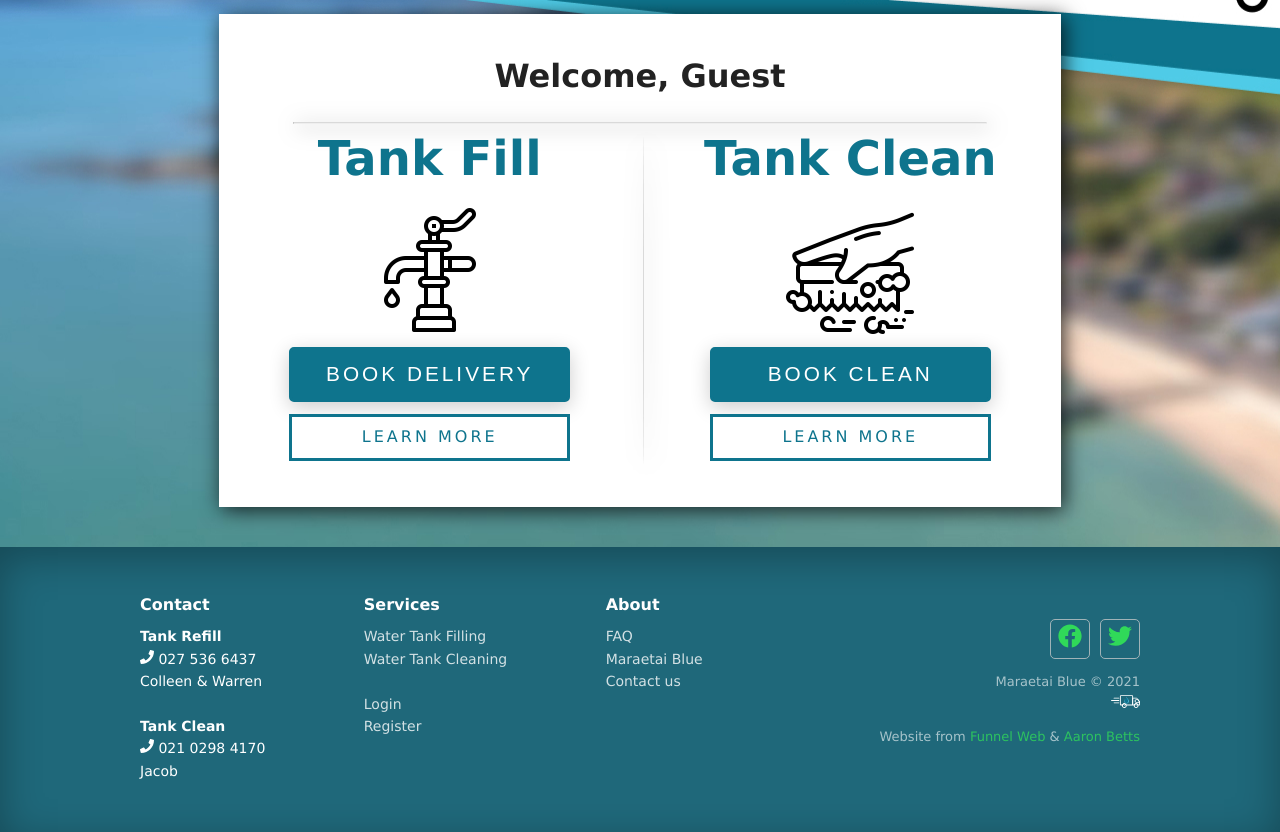
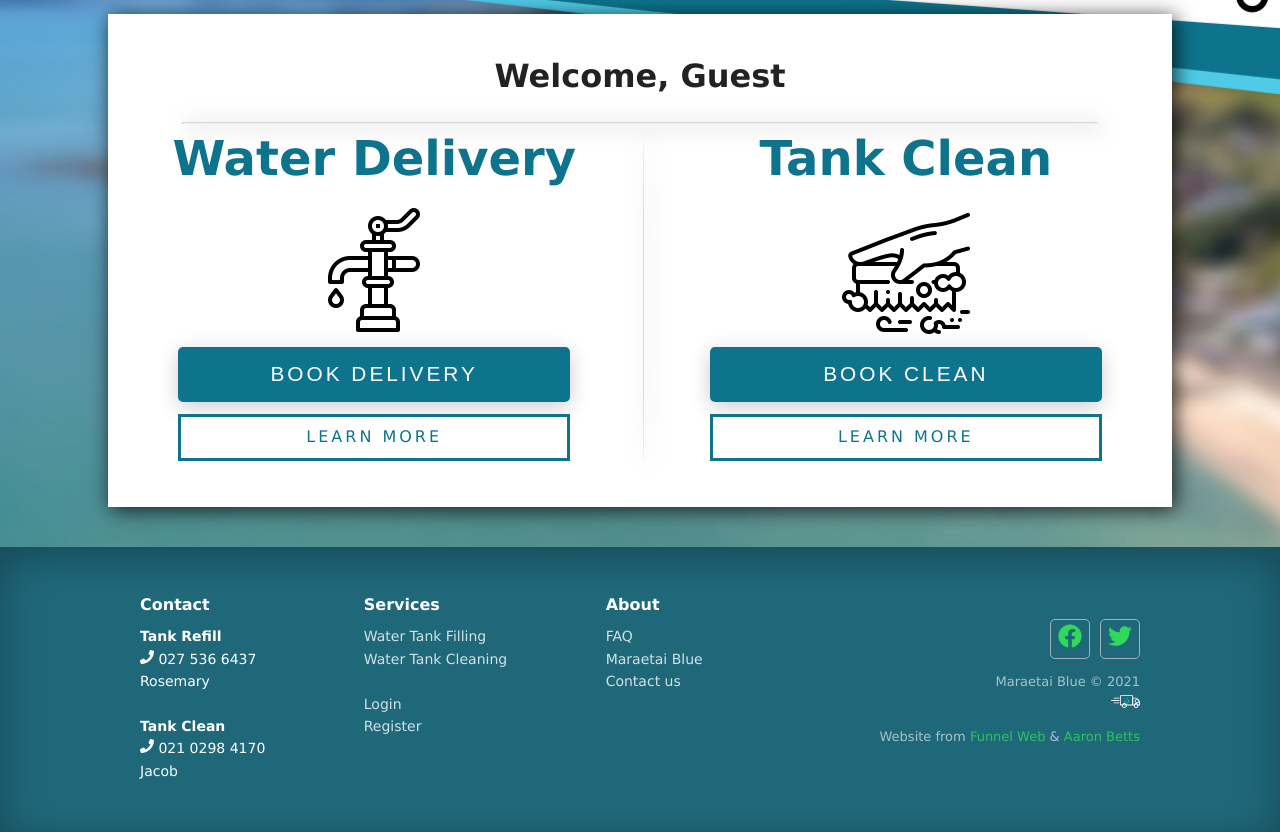
Before and after one commit to AaronRBetts/maraetai-blue, a React (Create React App) app in the folder client/: page / in a window 1280 px wide. Shown: the part 800-1632 px from the top of the page. Built offline with nearby package versions, Linux system fonts and the light colour scheme; no server answers.

Commit message:
minor bug fixes and naming changes

```diff
--- a/client/src/Components/Footer.js
+++ b/client/src/Components/Footer.js
@@ -15,7 +15,7 @@ const Footer = () => {
                             <h3>Contact</h3>
                             <ul>
                                 <p><b>Tank Refill</b></p>
-                                <li><FaPhone /> 027 536 6437 <br /> Colleen &amp; Warren</li><br />
+                                <li><FaPhone /> 027 536 6437 <br /> Rosemary</li><br />
                                 <p><b>Tank Clean</b></p>
                                 <li><FaPhone /> 021 0298 4170 <br /> Jacob</li>
                             </ul>
--- a/client/src/Components/Service.js
+++ b/client/src/Components/Service.js
@@ -25,7 +25,7 @@ const Service =(props) => {
                 <div className="servicesBox">
                     <div className="tabs">
                         <div className="tab">
-                            <h1>Tank Fill</h1>
+                            <h1>Water Delivery</h1>
                             <img className="logo" alt="maraetai blue logo" src={fill}/>
                             <div className="tab-content">
                                 <div className="servicesBtnWrapper">
--- a/client/src/Pages/Bookings.js
+++ b/client/src/Pages/Bookings.js
@@ -26,9 +26,9 @@ function Bookings() {
       <div>
         <div className="bookingsCard">
           <div className="bookingsWrapper">
-            <h1>Upcoming Appointments</h1>
+            <h1>Your Appointments</h1>
             <div className="appointmentsWrapper">
-              {appointments.filter(a => a.date >= today) ? appointments.filter(a => a.date.getTime >= today).map((appointment, i) => (
+              {appointments.filter(a => a.date >= today) ? appointments/*.filter(a => a.date.getTime >= today)*/.map((appointment, i) => (
               <div key={i}>
                 <div className="headerBanner">
                   <h2>{appointment.service}<br /></h2>
@@ -51,7 +51,7 @@ function Bookings() {
                 <h3>You have no upcoming appointments.</h3>
               }
             </div>
-            <h1>Past Appointments</h1>
+            {/* <h1>Past Appointments</h1>
             <div className="appointmentsWrapper">
             {appointments.filter(a => a.date.getTime <= today) ? appointments.filter(a => a.date.getTime <= today).map((appointment, i) => (
               <div key={i}>
@@ -75,7 +75,7 @@ function Bookings() {
               ) :
                 <h3>You have no past appointments.</h3>
               }
-            </div>
+            </div> */}
           </div>
         </div>
       </div>
```
